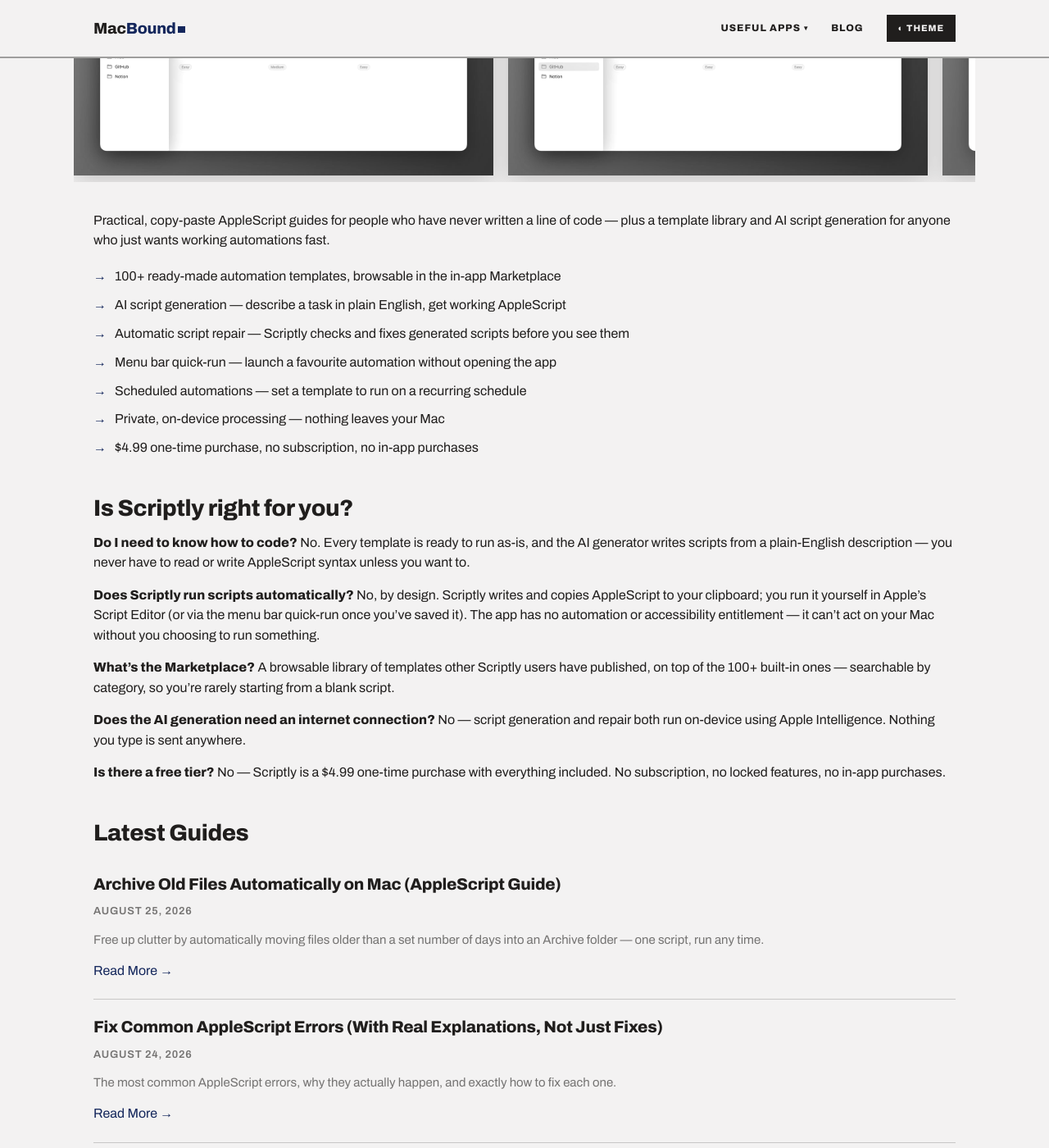
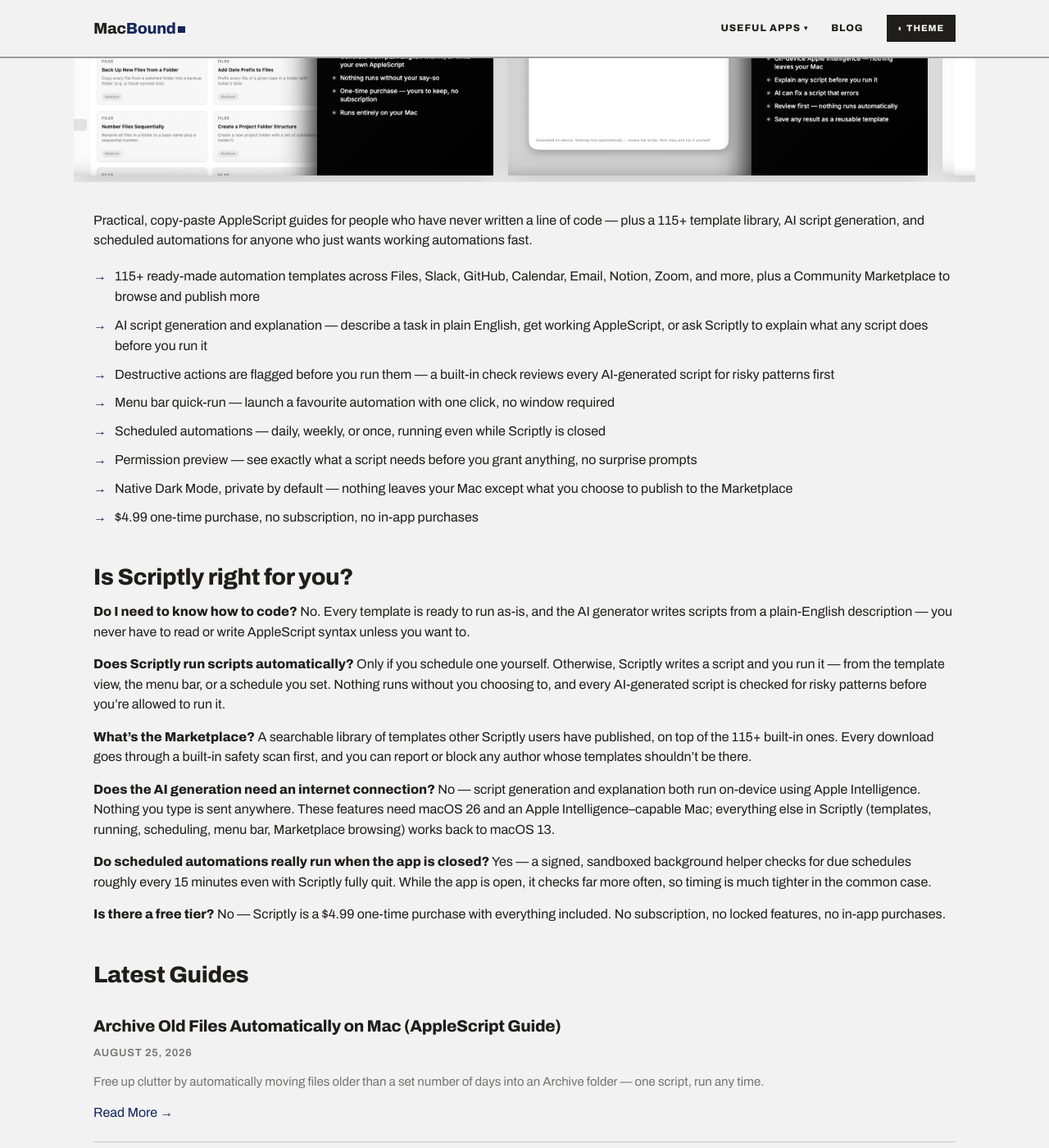
Before and after one commit to welchyuk-stack/scriptly-blog, a Jekyll site: the page built from scriptly/index.md, in a window 1280 px wide and 1400 px high, scrolled down 419 px. Shown: the whole window at 82% size. Built offline with Jekyll 4.4.1, drawn with Linux system fonts in a browser that asks for light colours.

Commit message:
Update Scriptly copy, screenshots, and icon for the current app
Verified against source (Xcode project + templates.json), not memory:

- 115+ templates (exact count, was stale '100+'), organized across Files,
  Slack, GitHub, Calendar, Email, Notion, Zoom, and more
- New features documented: AI script explanation, destructive-pattern
  checking before any AI script can run, permission preview before running,
  Marketplace safety scan + report/block-author moderation, native Dark Mode
- Corrected AI requirement: macOS 26 + Apple Intelligence-capable Mac, not
  just 'Apple Intelligence-capable' — support page previously omitted the
  OS version gate entirely
- Documented actual scheduling mechanics: ~30s checks while open, ~15min
  background-helper backstop while closed, and the 'must run once manually
  before scheduling' requirement (headless runs can't answer permission
  prompts)
- Added support-page entries for the new failure modes this surfaces
  (risky-script flag, scheduled job running late, no Shortcuts/widget
  integration — set expectations rather than let users assume it exists)
- Swapped all 6 landing-page screenshots and the app icon for the current
  build (old screenshots/icon were pre-Marketplace/scheduling/menu-bar)

Co-Authored-By: Claude Sonnet 5 <noreply@anthropic.com>

```diff
--- a/scriptly/index.md
+++ b/scriptly/index.md
@@ -20,23 +20,26 @@ section: scriptly
 </div>
 
 <div class="app-screens">
-  <img src="{{ '/assets/images/scriptly/screenshot-1-hero.jpg' | relative_url }}" alt="Scriptly: Automate your Mac, no code required — 100 ready-to-run templates">
-  <img src="{{ '/assets/images/scriptly/screenshot-2-browse.jpg' | relative_url }}" alt="Scriptly template library, browsing by category">
-  <img src="{{ '/assets/images/scriptly/screenshot-3-build.jpg' | relative_url }}" alt="Scriptly script builder">
-  <img src="{{ '/assets/images/scriptly/screenshot-4-use.jpg' | relative_url }}" alt="Scriptly in use">
+  <img src="{{ '/assets/images/scriptly/screenshot-1-hero.jpg' | relative_url }}" alt="Scriptly: automate your Mac with 115+ ready-to-run templates, plain-English AI generation, and your own AppleScript">
+  <img src="{{ '/assets/images/scriptly/screenshot-2-ai.jpg' | relative_url }}" alt="Scriptly AI: describe an automation in plain English and it writes the AppleScript, with an Explain step before you run anything">
+  <img src="{{ '/assets/images/scriptly/screenshot-3-marketplace.jpg' | relative_url }}" alt="Scriptly Community Marketplace: browse and publish templates, with a built-in safety scan before download">
+  <img src="{{ '/assets/images/scriptly/screenshot-4-scheduling.jpg' | relative_url }}" alt="Scriptly scheduled automations: run any template daily, weekly, or once, even while Scriptly is closed">
+  <img src="{{ '/assets/images/scriptly/screenshot-5-menubar.jpg' | relative_url }}" alt="Scriptly menu bar: one-click run for your favourite automations, no window required">
+  <img src="{{ '/assets/images/scriptly/screenshot-6-privacy.jpg' | relative_url }}" alt="Scriptly privacy: scripts never run themselves, destructive actions are flagged first, sandboxed, no accounts or tracking">
 </div>
 
 <div class="wrap wrap--wide" style="padding-top: 20px; padding-bottom: 60px;" markdown="1">
 
-Practical, copy-paste AppleScript guides for people who have never written a line of code — plus a template library and AI script generation for anyone who just wants working automations fast.
+Practical, copy-paste AppleScript guides for people who have never written a line of code — plus a 115+ template library, AI script generation, and scheduled automations for anyone who just wants working automations fast.
 
 <ul class="app-features">
-  <li>100+ ready-made automation templates, browsable in the in-app Marketplace</li>
-  <li>AI script generation — describe a task in plain English, get working AppleScript</li>
-  <li>Automatic script repair — Scriptly checks and fixes generated scripts before you see them</li>
-  <li>Menu bar quick-run — launch a favourite automation without opening the app</li>
-  <li>Scheduled automations — set a template to run on a recurring schedule</li>
-  <li>Private, on-device processing — nothing leaves your Mac</li>
+  <li>115+ ready-made automation templates across Files, Slack, GitHub, Calendar, Email, Notion, Zoom, and more, plus a Community Marketplace to browse and publish more</li>
+  <li>AI script generation and explanation — describe a task in plain English, get working AppleScript, or ask Scriptly to explain what any script does before you run it</li>
+  <li>Destructive actions are flagged before you run them — a built-in check reviews every AI-generated script for risky patterns first</li>
+  <li>Menu bar quick-run — launch a favourite automation with one click, no window required</li>
+  <li>Scheduled automations — daily, weekly, or once, running even while Scriptly is closed</li>
+  <li>Permission preview — see exactly what a script needs before you grant anything, no surprise prompts</li>
+  <li>Native Dark Mode, private by default — nothing leaves your Mac except what you choose to publish to the Marketplace</li>
   <li>{{ site.sections.scriptly.price | prepend: "$" }} one-time purchase, no subscription, no in-app purchases</li>
 </ul>
 
@@ -44,11 +47,13 @@ Practical, copy-paste AppleScript guides for people who have never written a lin
 
 **Do I need to know how to code?** No. Every template is ready to run as-is, and the AI generator writes scripts from a plain-English description — you never have to read or write AppleScript syntax unless you want to.
 
-**Does Scriptly run scripts automatically?** No, by design. Scriptly writes and copies AppleScript to your clipboard; you run it yourself in Apple's Script Editor (or via the menu bar quick-run once you've saved it). The app has no automation or accessibility entitlement — it can't act on your Mac without you choosing to run something.
+**Does Scriptly run scripts automatically?** Only if you schedule one yourself. Otherwise, Scriptly writes a script and you run it — from the template view, the menu bar, or a schedule you set. Nothing runs without you choosing to, and every AI-generated script is checked for risky patterns before you're allowed to run it.
 
-**What's the Marketplace?** A browsable library of templates other Scriptly users have published, on top of the 100+ built-in ones — searchable by category, so you're rarely starting from a blank script.
+**What's the Marketplace?** A searchable library of templates other Scriptly users have published, on top of the 115+ built-in ones. Every download goes through a built-in safety scan first, and you can report or block any author whose templates shouldn't be there.
 
-**Does the AI generation need an internet connection?** No — script generation and repair both run on-device using Apple Intelligence. Nothing you type is sent anywhere.
+**Does the AI generation need an internet connection?** No — script generation and explanation both run on-device using Apple Intelligence. Nothing you type is sent anywhere. These features need macOS 26 and an Apple Intelligence–capable Mac; everything else in Scriptly (templates, running, scheduling, menu bar, Marketplace browsing) works back to macOS 13.
+
+**Do scheduled automations really run when the app is closed?** Yes — a signed, sandboxed background helper checks for due schedules roughly every 15 minutes even with Scriptly fully quit. While the app is open, it checks far more often, so timing is much tighter in the common case.
 
 **Is there a free tier?** No — Scriptly is a {{ site.sections.scriptly.price | prepend: "$" }} one-time purchase with everything included. No subscription, no locked features, no in-app purchases.
 
```
Also changed, not shown: scriptly/about.md (+8 -6 lines), scriptly/support.md (+15 -6 lines), assets/images/scriptly/icon.jpg, assets/images/scriptly/screenshot-1-hero.jpg, assets/images/scriptly/screenshot-2-ai.jpg (added), assets/images/scriptly/screenshot-2-browse.jpg (deleted), assets/images/scriptly/screenshot-3-build.jpg (deleted), assets/images/scriptly/screenshot-3-marketplace.jpg (added), assets/images/scriptly/screenshot-4-scheduling.jpg (added), assets/images/scriptly/screenshot-4-use.jpg (deleted), assets/images/scriptly/screenshot-5-menubar.jpg (added), assets/images/scriptly/screenshot-6-privacy.jpg (added).
